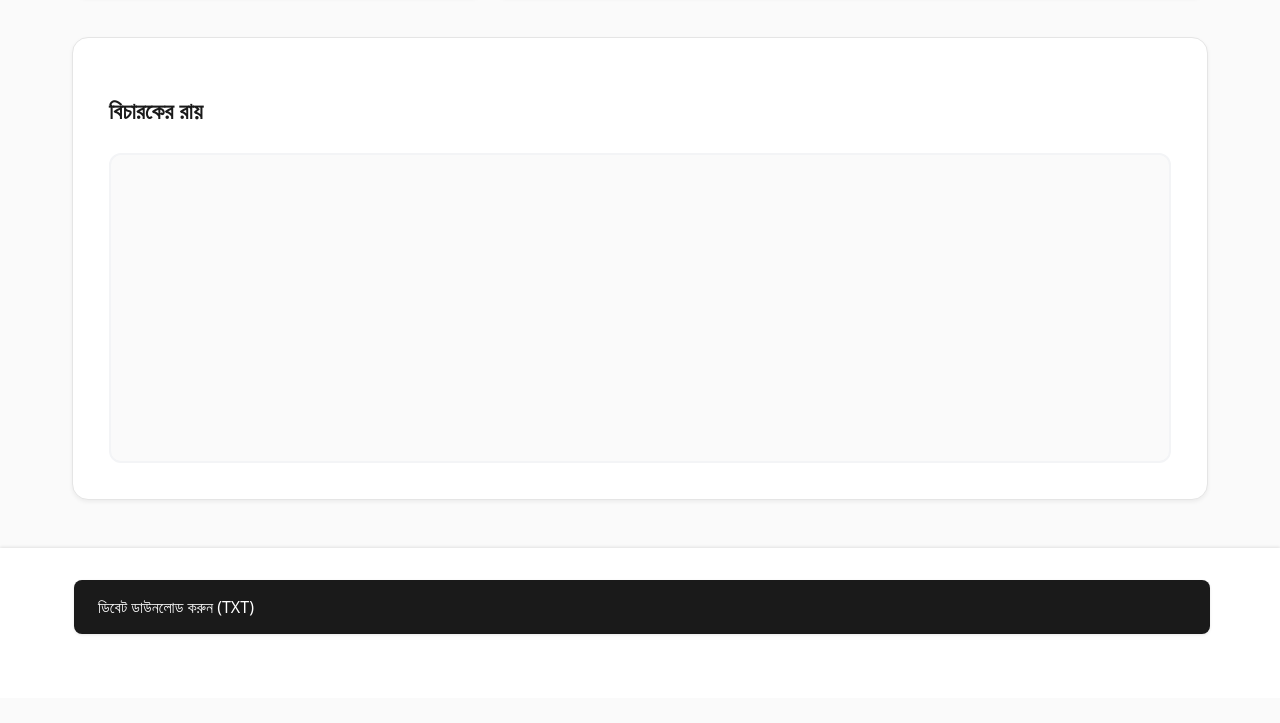
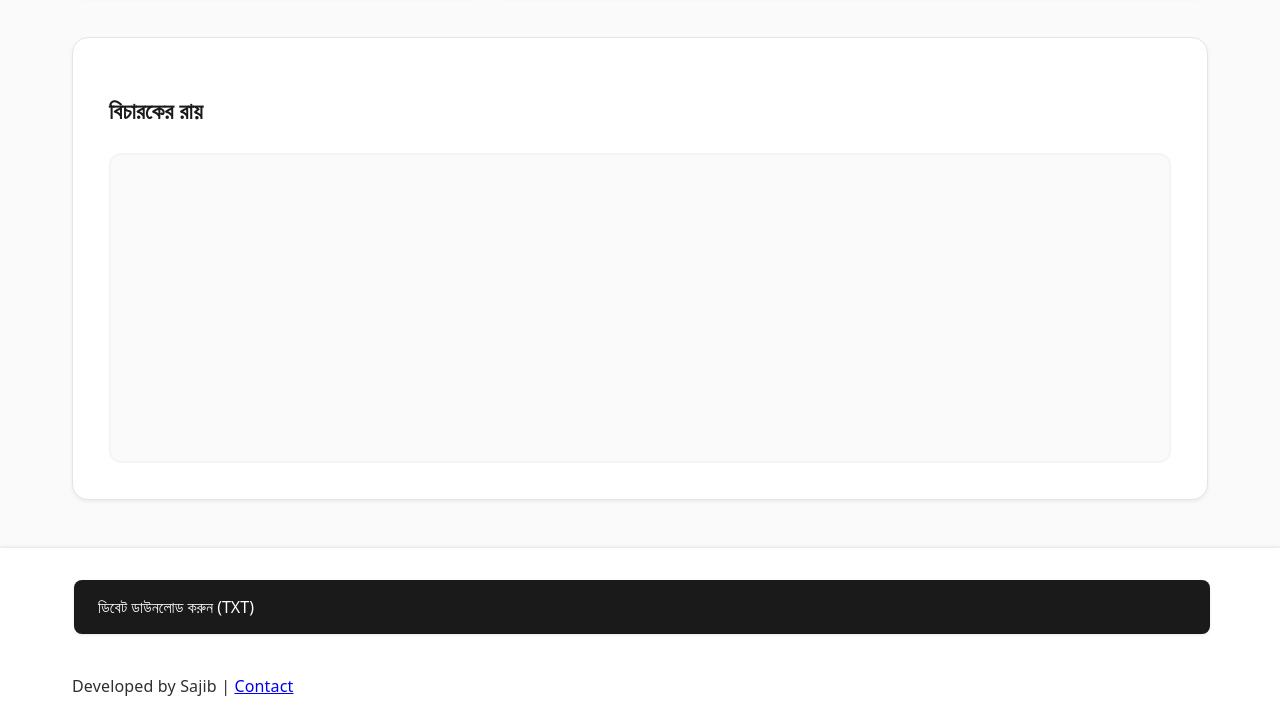
Before and after one commit to Sajib20251/debateai, a website: page index.html in a window 1280 px wide. Shown: the part 617-1340 px from the top of the page. Before the commit the page ends 1315 px from the top, so only its background shows below. Drawn offline with Linux system fonts and the light colour scheme.

Commit message:
Update index.html

```diff
--- a/index.html
+++ b/index.html
@@ -43,6 +43,9 @@
     <footer>
         <div class="download-container">
             <button id="download-history-btn">ডিবেট ডাউনলোড করুন (TXT)</button>
+             <div class="footer-credits">
+      Developed by <span class="dev-names"> Sajib </span>
+      | <a href="mailto:sajibnmd@yahoo.com" class="contact-link">Contact</a>
         </div>
     </footer>
 
```
